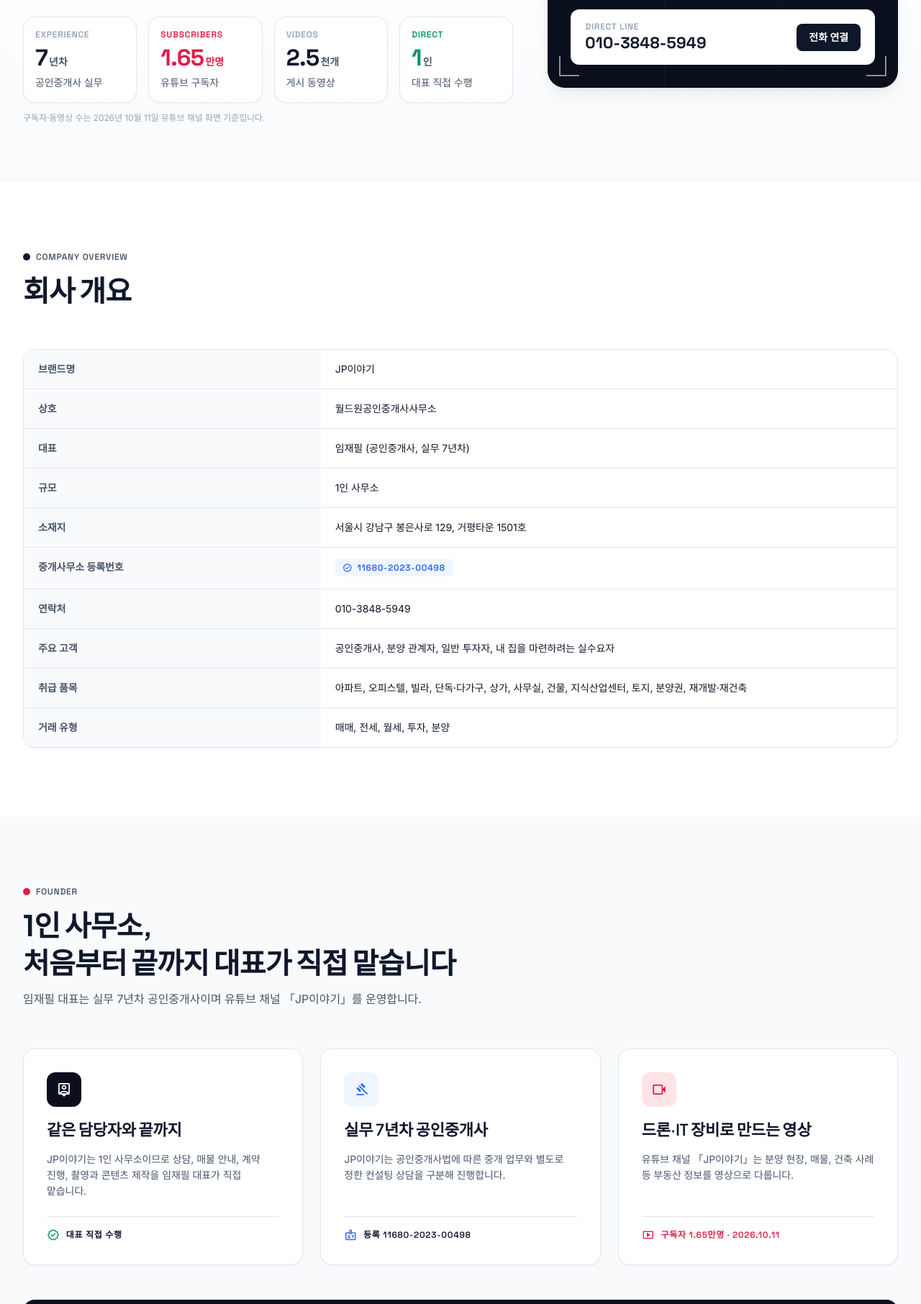
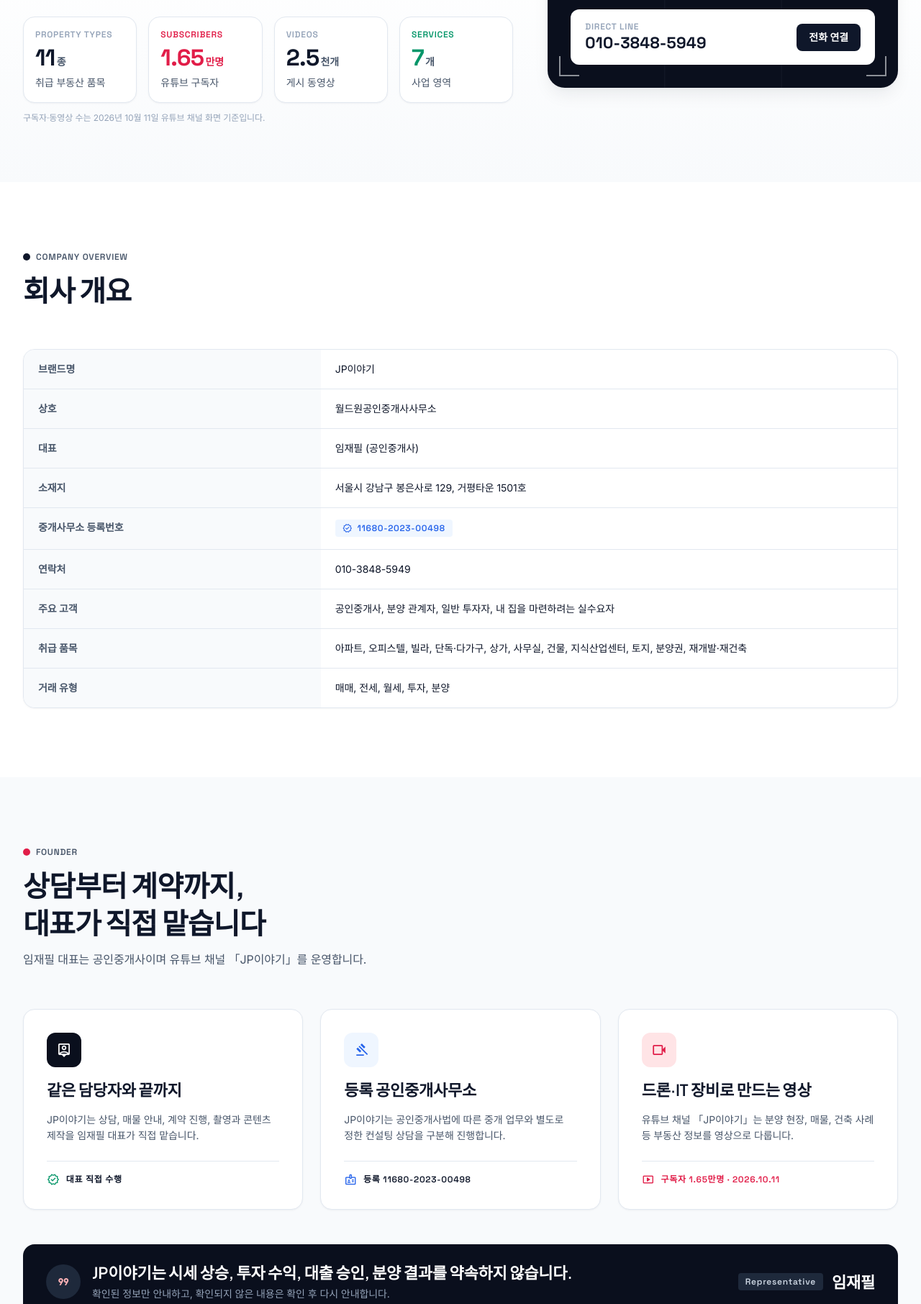
Before and after one commit to jopd843733-stack/jpstory-profile, a plain HTML site: page public/index.html in a window 1280 px wide. Shown: the part 587-2399 px from the top of the page at 72% size. Drawn offline with nearby package versions, Linux system fonts and the light colour scheme; a web font is replaced by a local one.

Commit message:
랜딩페이지에서 1인 사무소·연차 표기 제거
- 헤드라인을 '영상으로 현장을 보여주는 공인중개사무소'로 변경
- 경력·규모 지표를 취급 품목(11종)·사업 영역(7개)으로 교체
- 회사 개요의 규모 항목과 대표 경력 표기 삭제

```diff
--- a/public/index.html
+++ b/public/index.html
@@ -4,7 +4,7 @@
 <meta charset="utf-8">
 <meta name="viewport" content="width=device-width, initial-scale=1">
 <title>JP이야기 회사 소개</title>
-<meta name="description" content="JP이야기(월드원공인중개사사무소) — 영상 콘텐츠를 만드는 7년차 공인중개사의 1인 중개사무소">
+<meta name="description" content="JP이야기(월드원공인중개사사무소) — 영상으로 현장을 보여주는 공인중개사무소">
 <link rel="preconnect" href="https://fonts.googleapis.com">
 <link rel="preconnect" href="https://fonts.gstatic.com" crossorigin>
 <link href="https://fonts.googleapis.com/css2?family=Inter:wght@400;500;600;700&family=Plus+Jakarta+Sans:wght@600;700;800&family=Space+Grotesk:wght@500;600;700&display=swap" rel="stylesheet">
@@ -314,7 +314,7 @@
     <a class="brand" href="#top" aria-label="JP이야기 처음으로">
       <span class="brand-mark">JP</span>
       <span>
-        <span class="brand-name">JP이야기 <span class="chip chip-broker chip-pill" style="padding:.125rem .5rem">7년차</span></span>
+        <span class="brand-name">JP이야기 <span class="chip chip-broker chip-pill" style="padding:.125rem .5rem">공인중개사</span></span>
         <span class="brand-sub">월드원공인중개사사무소</span>
       </span>
     </a>
@@ -338,7 +338,7 @@
   <div class="wrap hero-grid">
     <div class="hero-copy">
       <span class="chip chip-broker chip-pill" style="width:fit-content"><span class="icon" style="font-size:16px">flight</span>드론과 IT 장비로 콘텐츠를 만드는 공인중개사</span>
-      <h1 class="h-hero">영상 콘텐츠를 만드는<br><span class="accent">7년차 공인중개사</span>의<br>1인 중개사무소</h1>
+      <h1 class="h-hero">영상으로 현장을 보여주는<br><span class="accent">공인중개사무소</span>,<br>JP이야기</h1>
       <p class="body-lg muted" style="margin:0;max-width:640px">JP이야기는 상담, 매물 안내, 계약 진행, 촬영과 콘텐츠 제작을 임재필 대표가 직접 맡습니다. 고객은 처음 문의부터 업무가 끝날 때까지 같은 담당자와 소통합니다.</p>
       <div class="hero-cta">
         <a class="btn btn-primary" href="#contact"><span class="icon" style="font-size:20px">edit_calendar</span>상담 문의 방법 보기</a>
@@ -346,10 +346,10 @@
       </div>
       <div>
         <div class="stats">
-          <div class="card stat"><span class="tech" style="color:var(--text-muted)">Experience</span><span><span class="num">7</span><span class="unit">년차</span></span><span class="body-sm muted">공인중개사 실무</span></div>
+          <div class="card stat"><span class="tech" style="color:var(--text-muted)">Property Types</span><span><span class="num">11</span><span class="unit">종</span></span><span class="body-sm muted">취급 부동산 품목</span></div>
           <div class="card stat media"><span class="tech">Subscribers</span><span><span class="num">1.65</span><span class="unit">만명</span></span><span class="body-sm muted">유튜브 구독자</span></div>
           <div class="card stat"><span class="tech" style="color:var(--text-muted)">Videos</span><span><span class="num">2.5</span><span class="unit">천개</span></span><span class="body-sm muted">게시 동영상</span></div>
-          <div class="card stat"><span class="tech" style="color:var(--verified)">Direct</span><span><span class="num" style="color:var(--verified)">1</span><span class="unit">인</span></span><span class="body-sm muted">대표 직접 수행</span></div>
+          <div class="card stat"><span class="tech" style="color:var(--verified)">Services</span><span><span class="num" style="color:var(--verified)">7</span><span class="unit">개</span></span><span class="body-sm muted">사업 영역</span></div>
         </div>
         <p class="legal stats-note" style="margin:.75rem 0 0">구독자·동영상 수는 2026년 10월 11일 유튜브 채널 화면 기준입니다.</p>
       </div>
@@ -391,8 +391,7 @@
       <table class="info-table">
         <tr><th>브랜드명</th><td>JP이야기</td></tr>
         <tr><th>상호</th><td>월드원공인중개사사무소</td></tr>
-        <tr><th>대표</th><td>임재필 (공인중개사, 실무 7년차)</td></tr>
-        <tr><th>규모</th><td>1인 사무소</td></tr>
+        <tr><th>대표</th><td>임재필 (공인중개사)</td></tr>
         <tr><th>소재지</th><td>서울시 강남구 봉은사로 129, 거평타운 1501호</td></tr>
         <tr><th>중개사무소 등록번호</th><td><span class="chip chip-broker"><span class="icon" style="font-size:14px">verified</span>11680-2023-00498</span></td></tr>
         <tr><th>연락처</th><td><a href="tel:010-3848-5949">010-3848-5949</a></td></tr>
@@ -409,22 +408,22 @@
   <div class="wrap">
     <div class="sec-head">
       <span class="eyebrow tech"><span class="dot"></span>Founder</span>
-      <h2 class="h-xl">1인 사무소,<br>처음부터 끝까지 대표가 직접 맡습니다</h2>
-      <p class="muted" style="margin:0">임재필 대표는 실무 7년차 공인중개사이며 유튜브 채널 「JP이야기」를 운영합니다.</p>
+      <h2 class="h-xl">상담부터 계약까지,<br>대표가 직접 맡습니다</h2>
+      <p class="muted" style="margin:0">임재필 대표는 공인중개사이며 유튜브 채널 「JP이야기」를 운영합니다.</p>
     </div>
     <div class="grid g3">
       <div class="card bento lift">
         <div style="display:grid;gap:1rem">
           <span class="bento-icon navy"><span class="icon">person_pin</span></span>
           <h3 class="h-md">같은 담당자와 끝까지</h3>
-          <p class="body-sm muted">JP이야기는 1인 사무소이므로 상담, 매물 안내, 계약 진행, 촬영과 콘텐츠 제작을 임재필 대표가 직접 맡습니다.</p>
+          <p class="body-sm muted">JP이야기는 상담, 매물 안내, 계약 진행, 촬영과 콘텐츠 제작을 임재필 대표가 직접 맡습니다.</p>
         </div>
         <div class="bento-foot tech"><span class="icon" style="font-size:18px;color:var(--verified)">verified</span>대표 직접 수행</div>
       </div>
       <div class="card bento lift">
         <div style="display:grid;gap:1rem">
           <span class="bento-icon blue"><span class="icon">gavel</span></span>
-          <h3 class="h-md">실무 7년차 공인중개사</h3>
+          <h3 class="h-md">등록 공인중개사무소</h3>
           <p class="body-sm muted">JP이야기는 공인중개사법에 따른 중개 업무와 별도로 정한 컨설팅 상담을 구분해 진행합니다.</p>
         </div>
         <div class="bento-foot tech"><span class="icon" style="font-size:18px;color:var(--blue)">badge</span>등록 11680-2023-00498</div>
@@ -678,7 +677,7 @@
       <h2 class="h-lg">확인된 정보와 미확정 정보</h2>
     </div>
     <table class="status-table">
-      <tr><th><span class="badge-ok">● 확인된 정보</span></th><td>상호, 대표, 경력 7년차, 1인 사무소, 소재지, 중개사무소 등록번호, 전화번호, 취급 품목, 거래 유형, 업무 진행 단계, 공식 채널 주소</td></tr>
+      <tr><th><span class="badge-ok">● 확인된 정보</span></th><td>상호, 대표, 소재지, 중개사무소 등록번호, 전화번호, 취급 품목, 거래 유형, 업무 진행 단계, 공식 채널 주소</td></tr>
       <tr><th><span style="color:var(--blue)">● 공개 자료로 확인한 정보</span></th><td>유튜브 채널명·소개 문구·구독자 수·동영상 수(2026년 10월 11일 기준), 이메일 주소, 드론·실내 투어 촬영 방식</td></tr>
       <tr><th><span style="color:var(--pending-text)">● 미확정 정보</span></th><td>영업시간, 휴무일, 응답 시간, 서비스 가능 지역, 서비스별 비용과 정산 조건 등</td></tr>
     </table>
@@ -693,7 +692,7 @@
     <div class="foot-top">
       <div style="display:grid;gap:.75rem;max-width:560px">
         <div style="display:flex;align-items:center;gap:.75rem"><span class="brand-mark" style="background:var(--navy-light)">JP</span><span class="h-md" style="color:#fff">JP이야기</span></div>
-        <p class="body-sm" style="margin:0">영상 콘텐츠를 만드는 7년차 공인중개사의 1인 중개사무소입니다.</p>
+        <p class="body-sm" style="margin:0">영상으로 현장을 보여주는 공인중개사무소입니다.</p>
       </div>
       <div class="foot-chips">
         <a href="https://www.youtube.com/@%EA%B0%95%EB%82%A8%EA%B3%B5%EC%9D%B8%EC%A4%91%EA%B0%9C%EC%82%AC" target="_blank" rel="noreferrer"><span class="icon" style="font-size:16px">smart_display</span>유튜브</a>
```
Also changed, not shown: _src/company-profile.html (+12 -13 lines), design/company-profile.html (+12 -13 lines).
